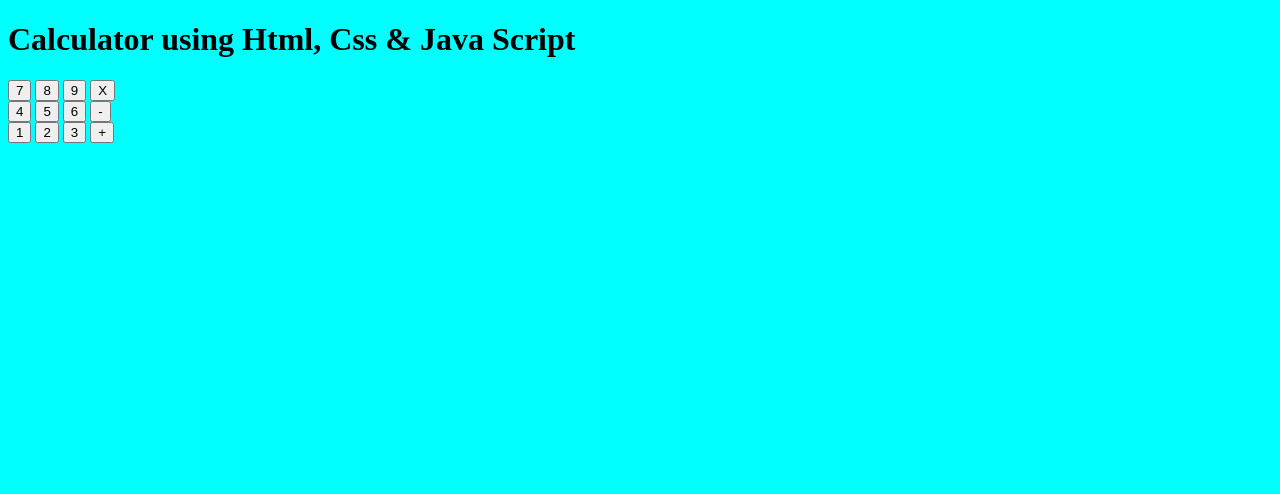
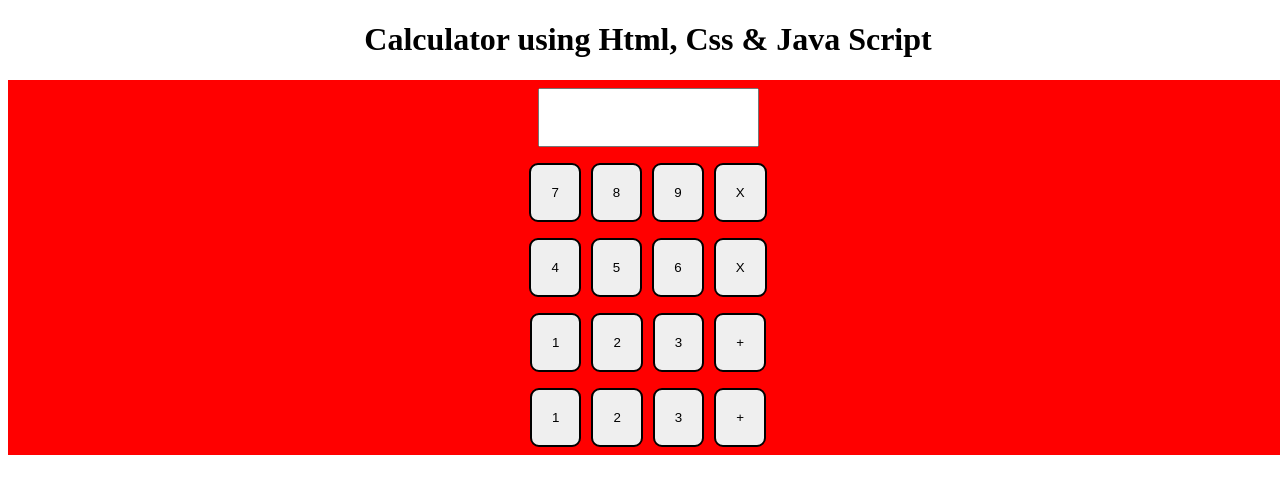
Before and after one commit to Abdullah628/calculator2, a plain HTML site: page index.html in a window 1280 px wide. Drawn offline with Linux system fonts and the light colour scheme.

Commit message:
the second comment

```diff
--- a/index.html
+++ b/index.html
@@ -6,10 +6,14 @@
     <meta name="viewport" content="width=device-width, initial-scale=1.0">
     <title>Calculator</title>
     <link rel="stylesheet" href="style.css">
+    <link rel="stylesheet" href="style2.css">
 </head>
 <body>
-    <h1>Calculator using Html, Css & Java Script</h1>
-    <div class="container">
+    <h1 class="txt-center">Calculator using Html, Css & Java Script</h1>
+    <div class="container item-center flex flex-col bg-red mx-auto m-w-20">
+        <div class="row">
+            <input type="text">
+        </div>
         <div class="row">
             <button class="btn">7</button>
             <button class="btn">8</button>
@@ -20,7 +24,13 @@
             <button class="btn">4</button>
             <button class="btn">5</button>
             <button class="btn">6</button>
-            <button class="btn">-</button>
+            <button class="btn">X</button>
+        </div>
+        <div class="row">
+            <button class="btn">1</button>
+            <button class="btn">2</button>
+            <button class="btn">3</button>
+            <button class="btn">+</button>
         </div>
         <div class="row">
             <button class="btn">1</button>
--- a/style.css
+++ b/style.css
@@ -1,3 +1,19 @@
-body{
-    background-color: aqua;
+.txt-center{
+    text-align: center;
 }
+.bg-red{
+    background: red;
+}
+.mx-auto{
+    margin: auto;
+}
+
+.flex{
+    display: flex;
+}
+.flex-col{
+    flex-direction: column;
+}
+.item-center{
+    align-items: center;
+}
--- /dev/null
+++ b/style2.css
@@ -0,0 +1,19 @@
+html,body{
+    height: 100%;
+    width: 100%;
+}
+.btn{
+    padding: 20px;
+    margin: 0 3px;
+    border: 2px solid black;
+    border-radius: 9px;
+    cursor: pointer;
+}
+
+.row{
+    margin: 8px 0;
+}
+.row input{
+    margin: 0;
+    padding: 20px;
+}
```
